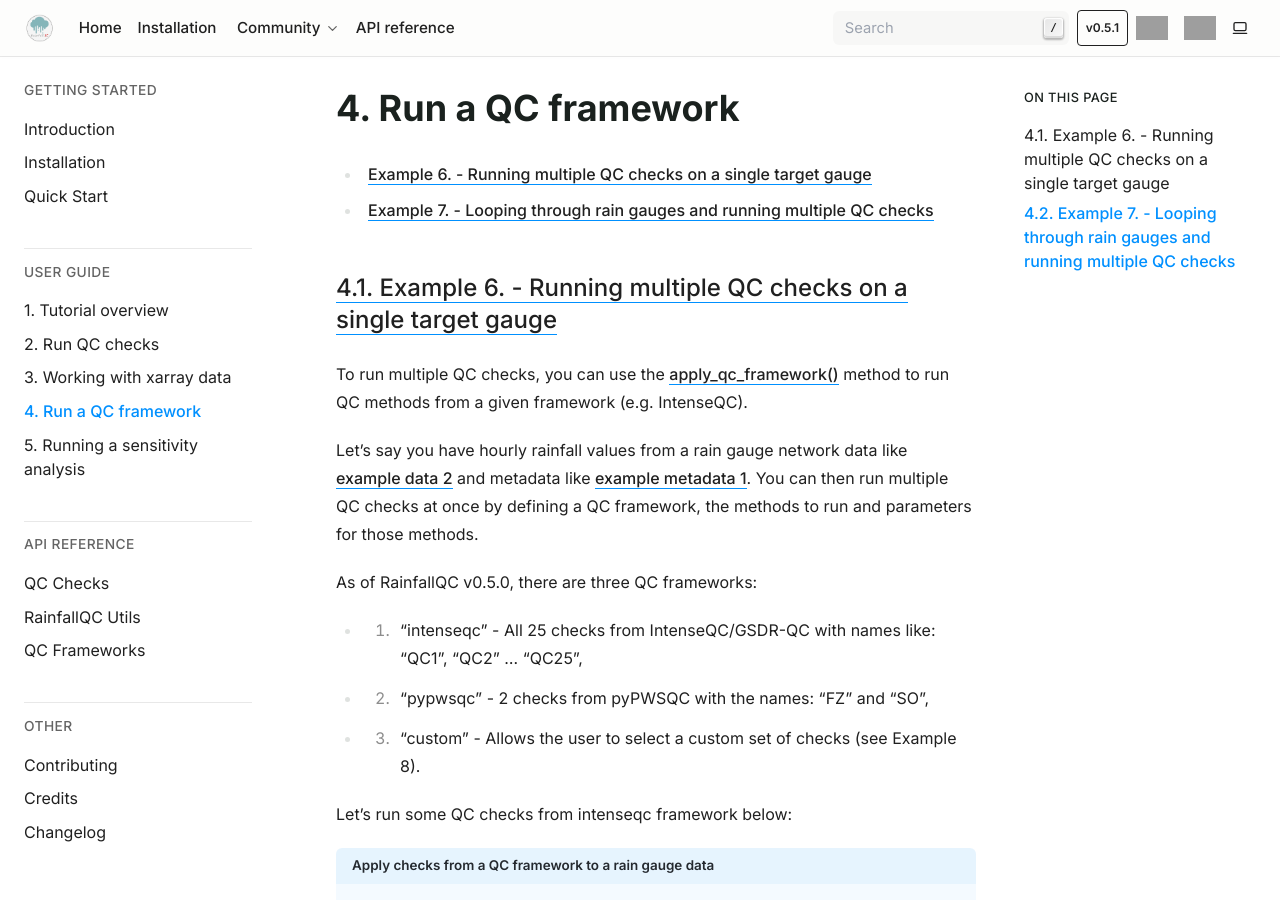
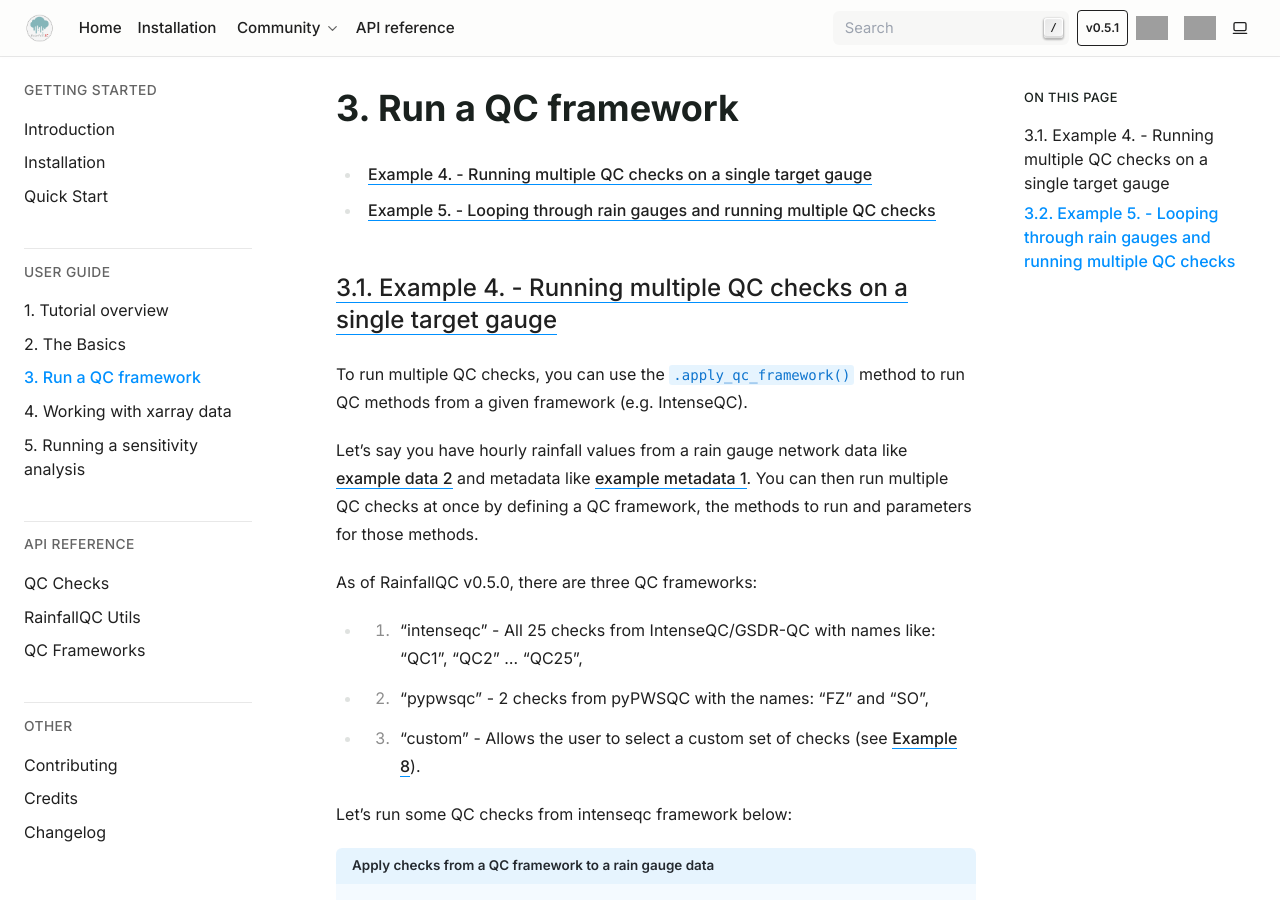
Before and after one commit to NERC-CEH/RainfallQC, a Sphinx documentation site: the page built from docs/source/tutorials/run_a_qc_framework.rst, in a window 1280 px wide and 900 px high. Built offline with Sphinx 7.4.7, drawn with Linux system fonts in a browser that asks for light colours; some of the changed text lies outside the part shown; grey boxes are pictures that could not be loaded.

Commit message:
fix links

```diff
--- a/docs/source/index.rst
+++ b/docs/source/index.rst
@@ -129,8 +129,8 @@
 
    tutorials/overview
    tutorials/run_qc_checks
+   tutorials/run_a_qc_framework
    tutorials/working_with_xarray
-   tutorials/run_a_qc_framework
    tutorials/run_a_sensitivity_analysis
 
 .. toctree::
--- a/docs/source/tutorials/run_a_qc_framework.rst
+++ b/docs/source/tutorials/run_a_qc_framework.rst
@@ -6,12 +6,11 @@
    :local:
    :depth: 2
 
-.. _example-6:
+.. _example-4:
 
-
-Example 6. - Running multiple QC checks on a single target gauge
+Example 4. - Running multiple QC checks on a single target gauge
 ----------------------------------------------------------------
-To run multiple QC checks, you can use the `apply_qc_framework() <rainfallqc.checks.html#rainfallqc.qc_frameworks.html#module-rainfallqc.qc_frameworks.apply_qc_framework>`_
+To run multiple QC checks, you can use the :py:meth:`.apply_qc_framework() <rainfallqc.qc_frameworks.apply_qc_framework.run_qc_framework>`
 method to run QC methods from a given framework (e.g. IntenseQC).
 
 Let's say you have hourly rainfall values from a rain gauge network data like
@@ -22,7 +21,7 @@
 
 - 1. "intenseqc" - All 25 checks from IntenseQC/GSDR-QC with names like: "QC1", "QC2" ... "QC25",
 - 2. "pypwsqc" - 2 checks from pyPWSQC with the names: "FZ" and "SO",
-- 3. "custom" - Allows the user to select a custom set of checks (see Example 8).
+- 3. "custom" - Allows the user to select a custom set of checks (see :ref:`Example 8 <example-8>`).
 
 Let's run some QC checks from intenseqc framework below:
 
@@ -73,9 +72,9 @@
 Because lots of the checks share the same parameters with a standard vocabulary, you can use the "shared" part of the ``qc_kwargs`` dictionary to set those.
 
 
-.. _example-7:
+.. _example-5:
 
-Example 7. - Looping through rain gauges and running multiple QC checks
+Example 5. - Looping through rain gauges and running multiple QC checks
 -----------------------------------------------------------------------
 This example is a little more involved and less well-explained (please email me: tomkee@ceh.ac.uk if you have any questions).
 
--- a/docs/source/tutorials/run_qc_checks.rst
+++ b/docs/source/tutorials/run_qc_checks.rst
@@ -1,6 +1,6 @@
-=============
-Run QC checks
-=============
+==========
+The Basics
+==========
 
 .. contents::
    :local:
```
Also changed, not shown: docs/source/tutorials/overview.rst (+4 -4 lines), docs/source/tutorials/working_with_xarray.rst (+4 -4 lines).
